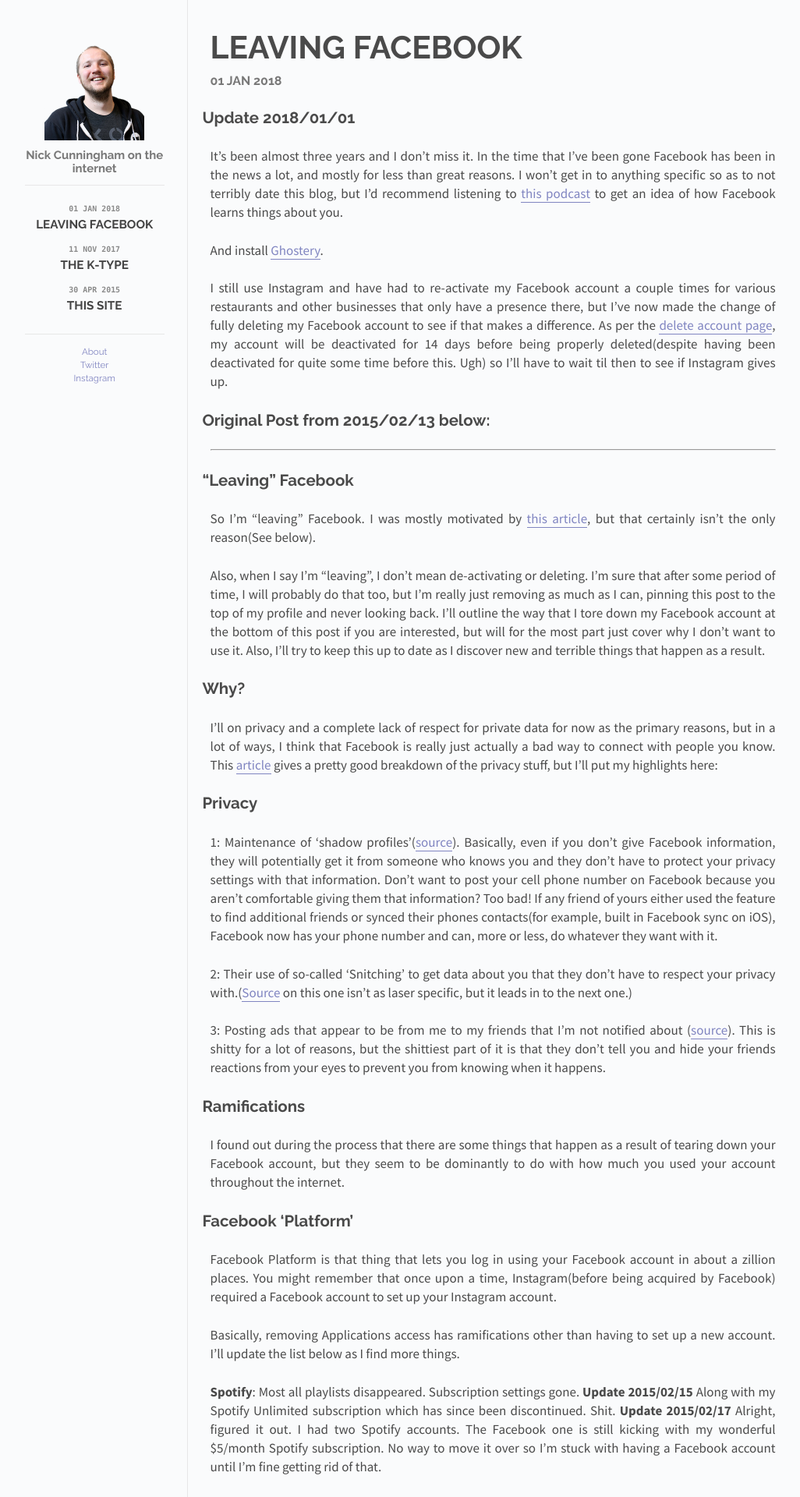
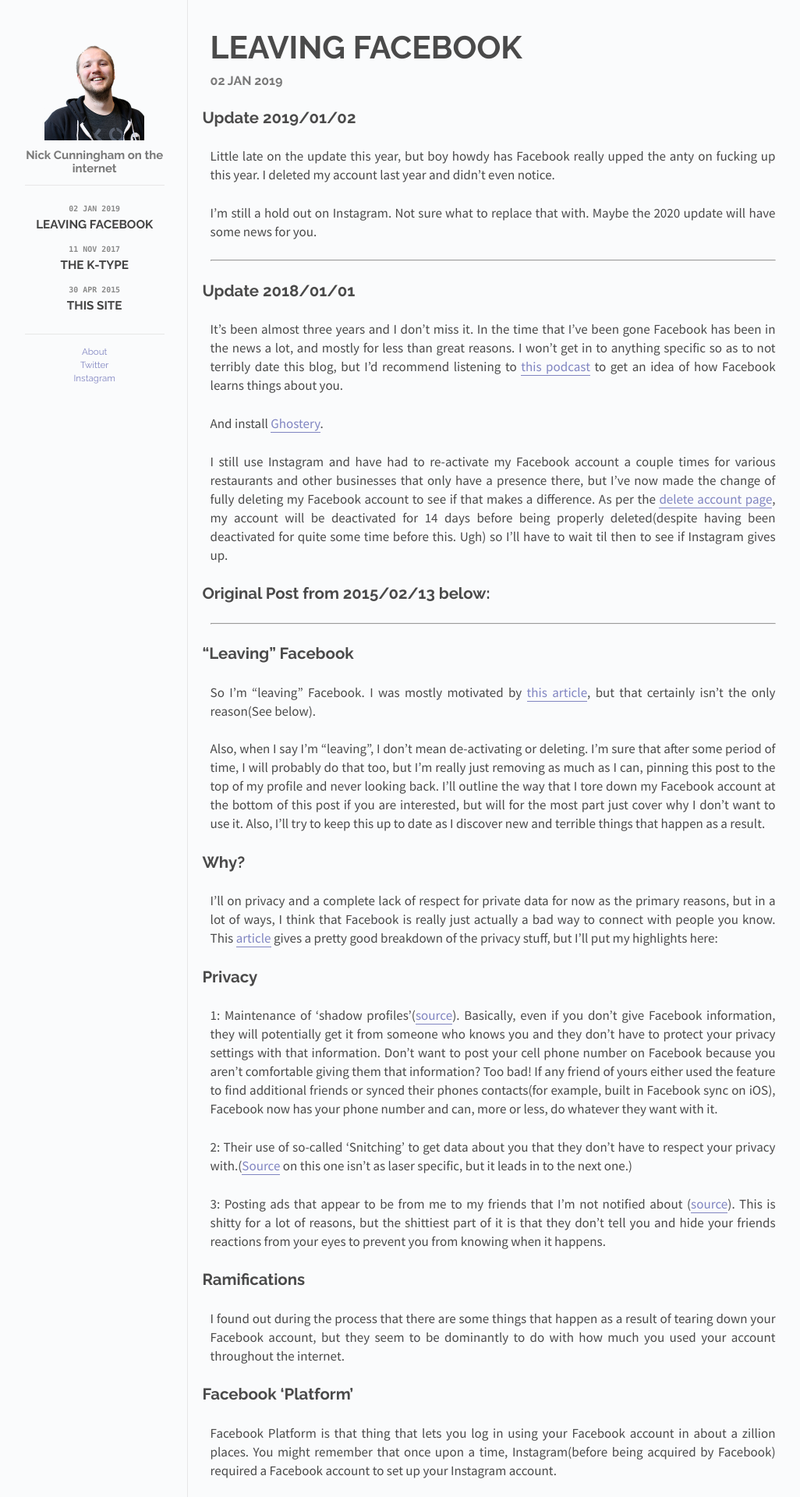
Before and after one commit to cunningham/cunningham.github.io, a Jekyll site: the page built from _posts/2015-02-13-Leaving Facebook.md, in a window 1280 px wide. Shown: the top 1920 px of the page at 78% size, without its empty margins (118-1144 px from the left). Built offline with Jekyll 4.4.1, drawn with Linux system fonts in a browser that asks for light colours; some of the changed text lies outside the part shown.

Commit message:
Still fuck Facebook
A lot

```diff
--- a/_posts/2015-02-13-Leaving Facebook.md
+++ b/_posts/2015-02-13-Leaving Facebook.md
@@ -2,8 +2,16 @@
 layout: post
 title: Leaving Facebook
 cover: cover.jpg
-date:   2018-01-01 12:00:00
+date:   2019-01-02 12:00:00
 categories: posts
+---
+## Update 2019/01/02
+
+Little late on the update this year, but boy howdy has Facebook really upped the anty on fucking up this year.  I deleted my account last year and didn't even notice.
+
+I'm still a hold out on Instagram.  Not sure what to replace that with.  Maybe the 2020 update will have some news for you.
+
+
 ---
 ## Update 2018/01/01
 
```
